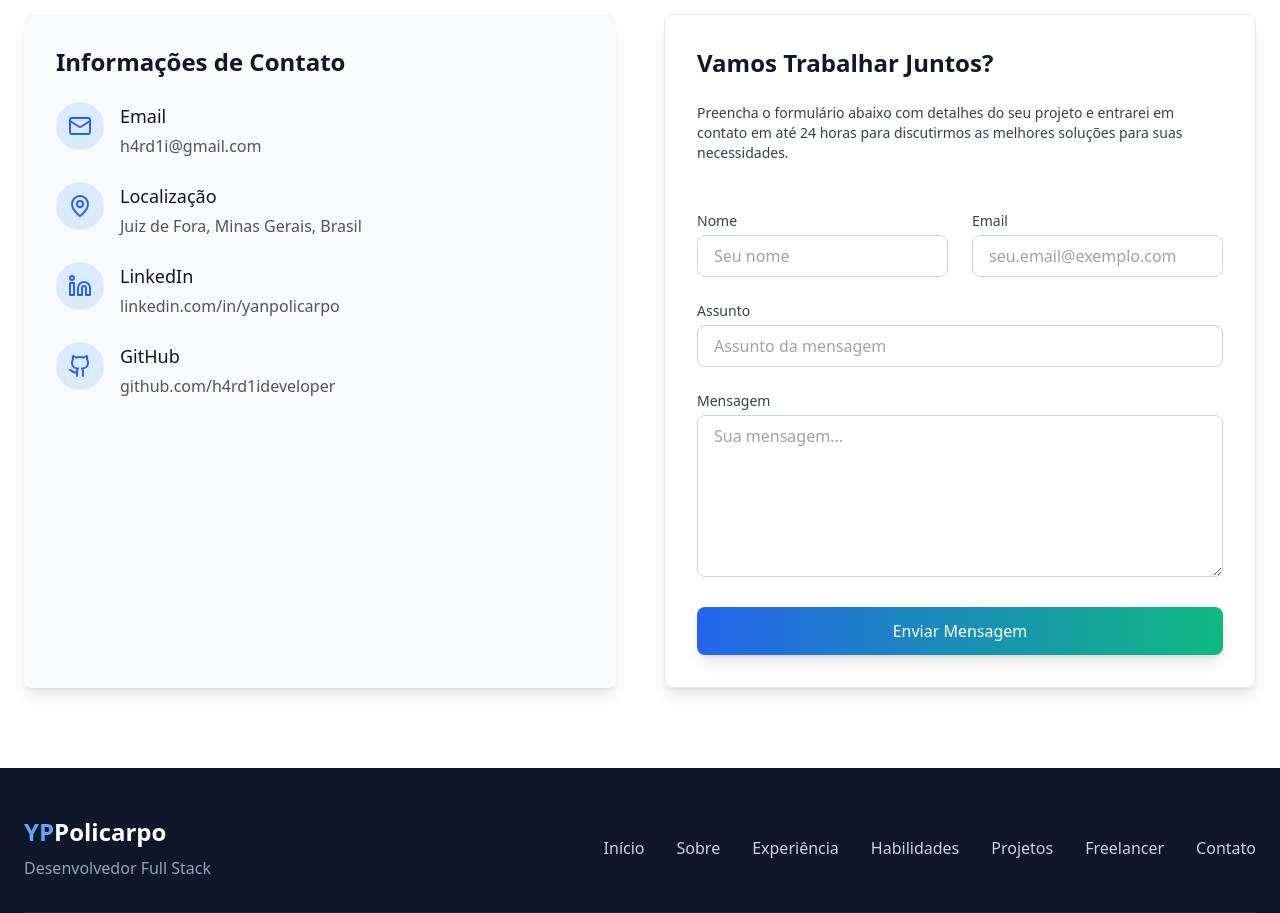
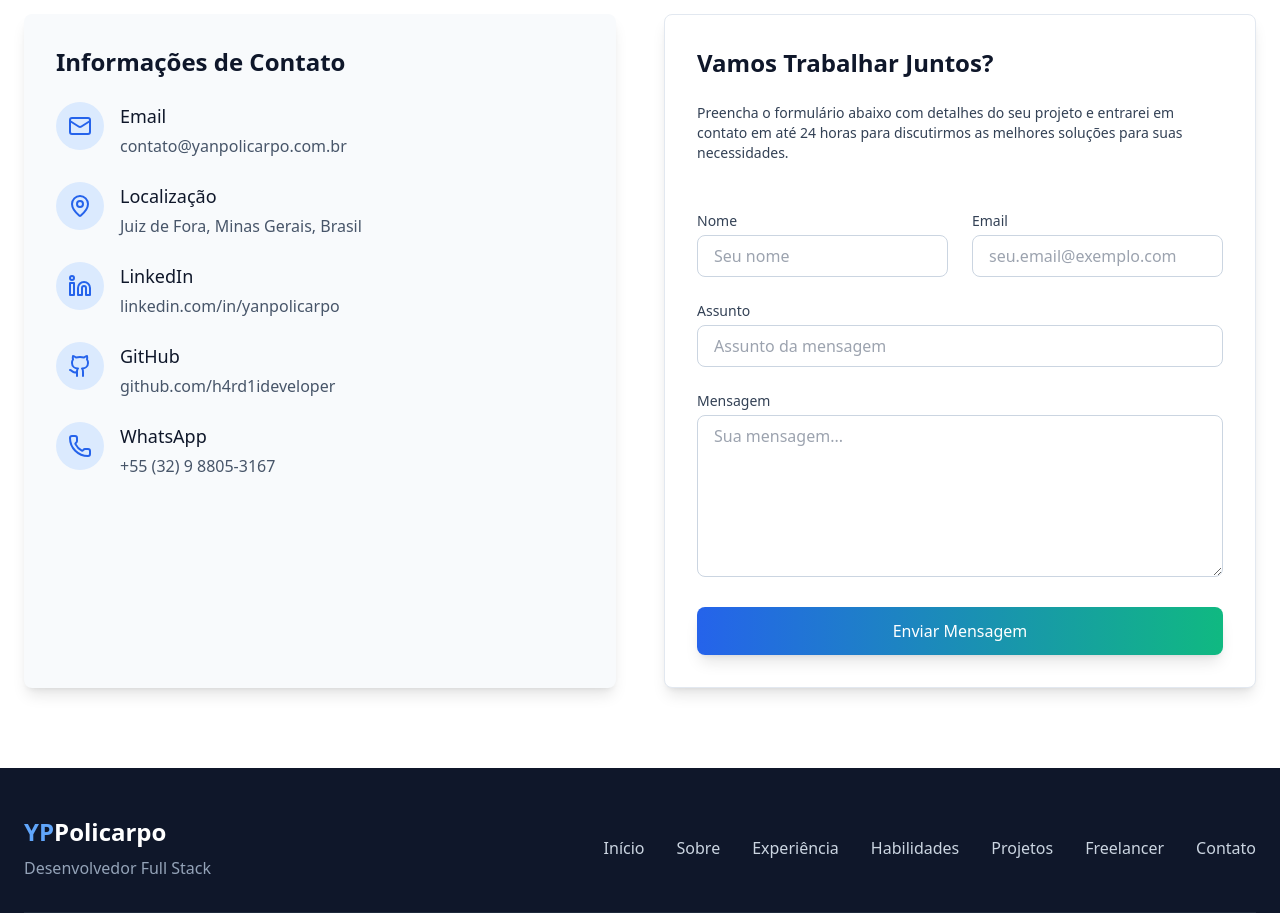
Before and after one commit to h4rd1ideveloper/curriculum, a React (Vite) app: page / in a window 1280 px wide. Shown: the part 7220-8133 px from the top of the page. Built offline with nearby package versions, Linux system fonts and the light colour scheme; no server answers.

Commit message:
Add WhatsApp contact and update email in ContactSection
Updated the displayed email to "contato@yanpolicarpo.com.br" and added a WhatsApp contact option with a clickable link for convenience. Also included the Phone icon to represent the new WhatsApp feature.

```diff
--- a/src/components/ContactSection.tsx
+++ b/src/components/ContactSection.tsx
@@ -1,7 +1,7 @@
 'use client';
 
 import { useState } from 'react';
-import { Mail, Github, Linkedin, MapPin } from 'lucide-react';
+import { Mail, Github, Linkedin, MapPin, Phone } from 'lucide-react';
 import axios from 'axios';
 
 const ContactSection = () => {
@@ -89,10 +89,10 @@ const ContactSection = () => {
                 <div>
                   <h4 className="text-lg font-medium text-slate-900 dark:text-white mb-1">Email</h4>
                   <a
-                    href="mailto:h4rd1i@gmail.com"
+                    href="mailto:contato@yanpolicarpo.com.br"
                     className="text-slate-600 dark:text-slate-400 hover:text-blue-600 dark:hover:text-blue-400 transition-colors duration-300"
                   >
-                    h4rd1i@gmail.com
+                    contato@yanpolicarpo.com.br
                   </a>
                 </div>
               </div>
@@ -145,6 +145,24 @@ const ContactSection = () => {
                     className="text-slate-600 dark:text-slate-400 hover:text-blue-600 dark:hover:text-blue-400 transition-colors duration-300"
                   >
                     github.com/h4rd1ideveloper
+                  </a>
+                </div>
+              </div>
+              <div className="flex items-start">
+                <div className="w-12 h-12 bg-blue-100 dark:bg-blue-900 rounded-full flex items-center justify-center text-blue-600 dark:text-blue-400 mr-4">
+                  <Phone size={24} />
+                </div>
+                <div>
+                  <h4 className="text-lg font-medium text-slate-900 dark:text-white mb-1">
+                    WhatsApp
+                  </h4>
+                  <a
+                    href="https://api.whatsapp.com/send/?phone=%2B5532988053167&text&type=phone_number&app_absent=0"
+                    target="_blank"
+                    rel="noopener noreferrer"
+                    className="text-slate-600 dark:text-slate-400 hover:text-blue-600 dark:hover:text-blue-400 transition-colors duration-300"
+                  >
+                    +55 (32) 9 8805-3167
                   </a>
                 </div>
               </div>
```
